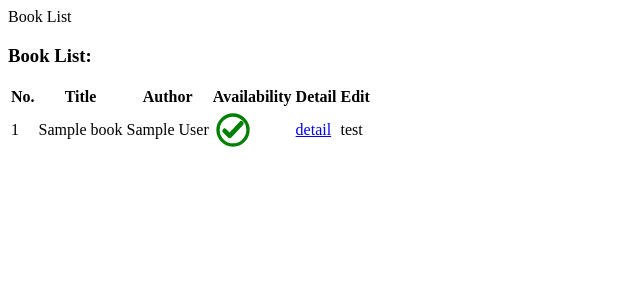
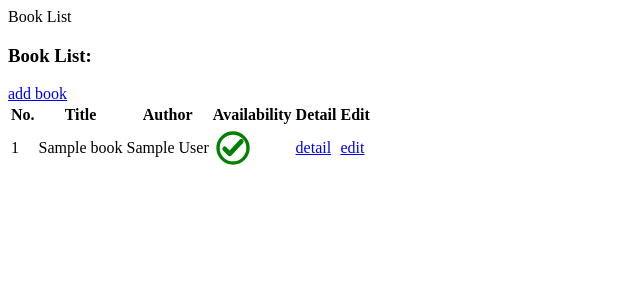
Before and after one commit to Vahidvhd/django-library-management, a Django app: page /book_list/ in a window 1280 px wide. Shown: the top 300 px of the page, without its empty margins (0-640 px from the left). Run offline with Django 5.2, Linux system fonts and the light colour scheme; tables that the repository leaves empty hold one stand-in row (values such as "Sample post").

Commit message:
Add book detail and add edit routes

```diff
--- a/library/urls.py
+++ b/library/urls.py
@@ -6,4 +6,6 @@ urlpatterns = [
     path('', views.home),
     path('book_list/', views.book_list, name = 'book_list'),
     path('book_detail/<int:id>/', views.book_detail, name= 'book_detail'),
+    path('book_add_edit/', views.book_add_edit, name= 'book_add_edit'),
+    path('book_add_edit/<int:id>/', views.book_add_edit, name= 'book_add_edit')
 ]
--- a/library/views.py
+++ b/library/views.py
@@ -15,3 +15,12 @@ def book_detail(request, id):
     book = Book.objects.get(id=id)
     context = {'book': book}
     return render(request, 'library/book_detail.html', context)
+
+
+def book_add_edit(request, id=None):
+    if id:
+        book = Book.objects.get(id=id)
+    else:
+        book = None
+    context = {'book': book}
+    return render(request, 'library/book_form.html', context)
--- a/templates/library/book_form.html
+++ b/templates/library/book_form.html
@@ -0,0 +1 @@
+<h1>this is book form {{book.title}}</h1>
--- a/templates/library/book_list.html
+++ b/templates/library/book_list.html
@@ -7,7 +7,7 @@ Book List
 
 
 {% block content%}
-<h3>Book List:</h3>
+<h3>Book List:</h3> <a href="{% url 'book_add_edit' %}">add book</a>
 <table>
     <tr>
         <th>No.</th>
@@ -40,8 +40,8 @@ Book List
             {% endif %}
 
         </td>
-        <td><a href="{% url 'book_detail' book.id%}">detail</a></td>
-        <td>test</td>
+        <td><a href="{% url 'book_detail' book.id %}">detail</a></td>
+        <td><a href="{% url 'book_add_edit' book.id %}">edit</a></td>
     </tr>
     {% endfor %}
 </table>
```
